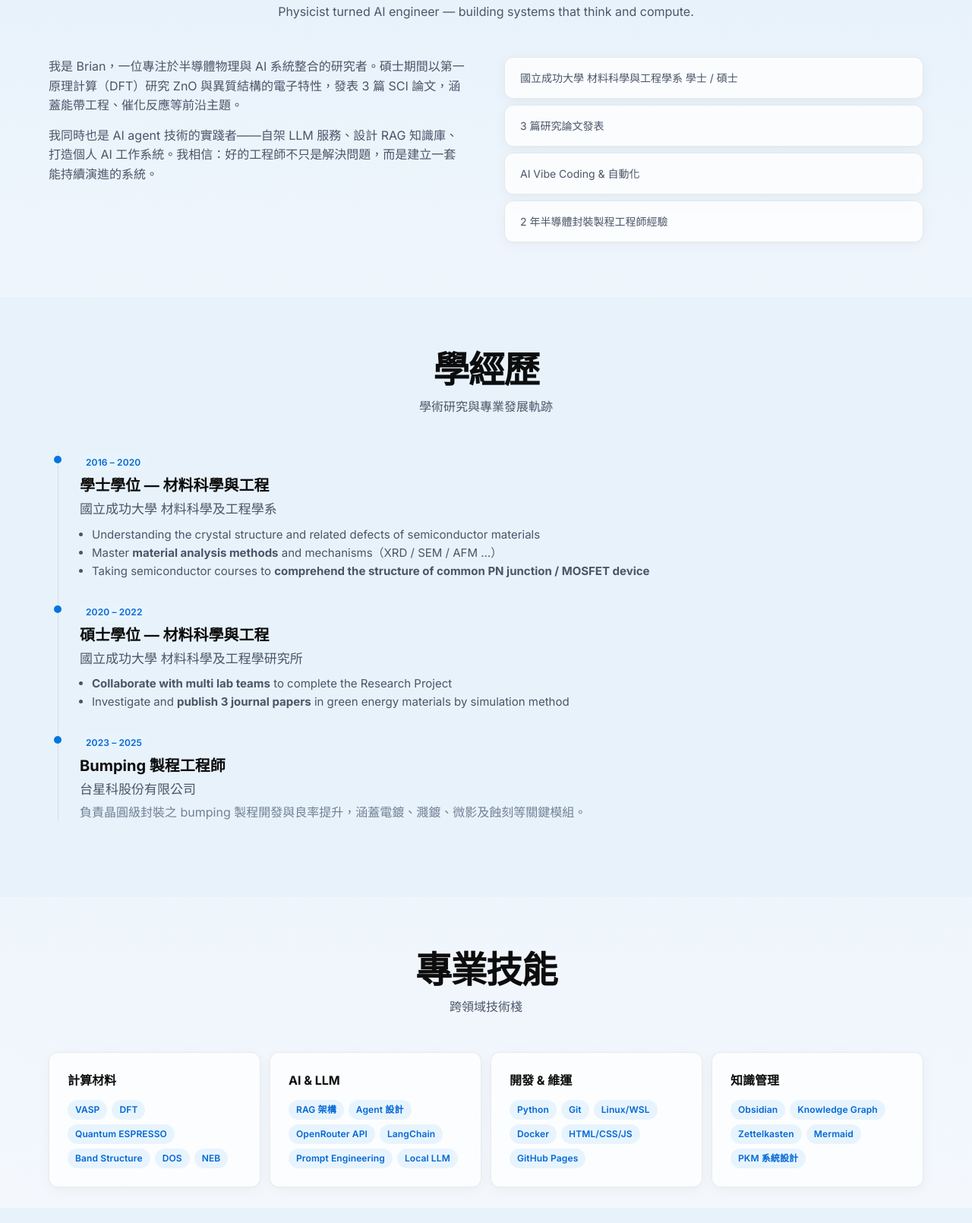
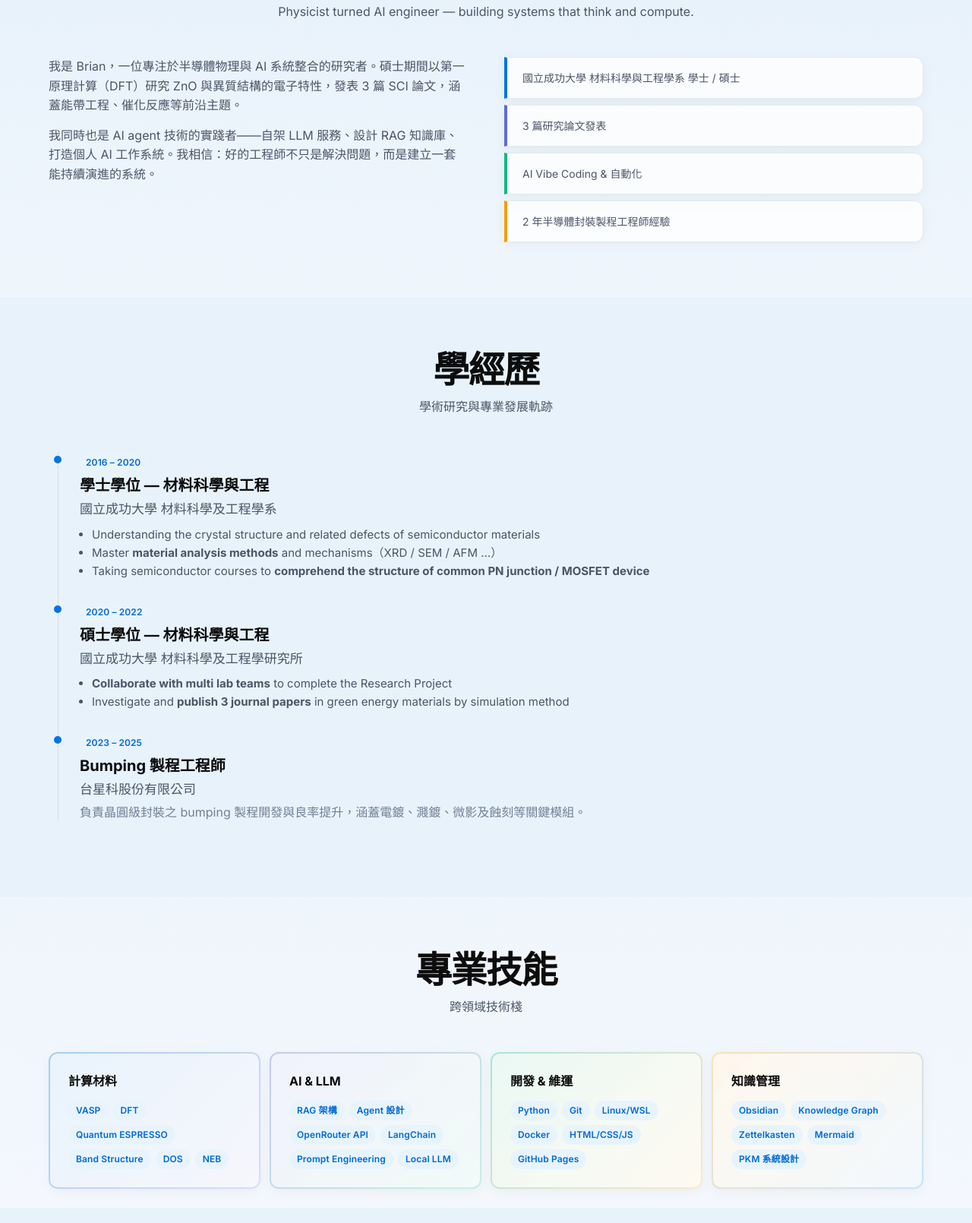
Before and after one commit to brian861114-coder/personal-website, a plain HTML site: page style-4-notion-warm.html in a window 1280 px wide. Shown: the part 810-2420 px from the top of the page at 76% size. Drawn offline with nearby package versions, Linux system fonts and the light colour scheme.

Commit message:
樣式調整：關於我左側彩色邊線 + 專業技能淺色漸層邊框

```diff
--- a/style-4-notion-warm.html
+++ b/style-4-notion-warm.html
@@ -179,7 +179,8 @@
       background: var(--card-bg);
       backdrop-filter: blur(4px);
       border: 1px solid var(--border);
-      border-radius: 12px;
+      border-left: 4px solid var(--accent);
+      border-radius: 0 12px 12px 0;
       padding: 16px 20px;
       font-size: 14px;
       color: var(--text-secondary);
@@ -188,6 +189,10 @@
       align-items: center;
       gap: 12px;
     }
+    .info-card:nth-child(1) { border-left-color: #0075de; }
+    .info-card:nth-child(2) { border-left-color: #5e6ad2; }
+    .info-card:nth-child(3) { border-left-color: #10b981; }
+    .info-card:nth-child(4) { border-left-color: #f59e0b; }
     .info-card strong { color: var(--text-primary); font-weight: 600; }
 
     /* Timeline */
@@ -230,11 +235,18 @@
     .skill-card {
       background: var(--card-bg);
       backdrop-filter: blur(4px);
-      border: 1px solid var(--border);
+      border: 2px solid transparent;
       border-radius: 12px;
       padding: 24px;
       box-shadow: var(--shadow-card);
+      background-image: linear-gradient(var(--card-bg), var(--card-bg)), linear-gradient(135deg, rgba(0,117,222,0.30), rgba(94,106,210,0.20), rgba(16,185,129,0.15), rgba(245,158,11,0.12));
+      background-origin: border-box;
+      background-clip: padding-box, border-box;
     }
+    .skill-card:nth-child(1) { background-image: linear-gradient(var(--card-bg), var(--card-bg)), linear-gradient(135deg, rgba(0,117,222,0.35), rgba(94,106,210,0.22)); }
+    .skill-card:nth-child(2) { background-image: linear-gradient(var(--card-bg), var(--card-bg)), linear-gradient(135deg, rgba(94,106,210,0.35), rgba(16,185,129,0.22)); }
+    .skill-card:nth-child(3) { background-image: linear-gradient(var(--card-bg), var(--card-bg)), linear-gradient(135deg, rgba(16,185,129,0.35), rgba(245,158,11,0.22)); }
+    .skill-card:nth-child(4) { background-image: linear-gradient(var(--card-bg), var(--card-bg)), linear-gradient(135deg, rgba(245,158,11,0.30), rgba(0,117,222,0.20)); }
     .skill-card h3 { font-size: 16px; font-weight: 700; color: var(--text-primary); margin-bottom: 14px; }
     .tag-list { display: flex; flex-wrap: wrap; gap: 6px; }
     .tag {
```
